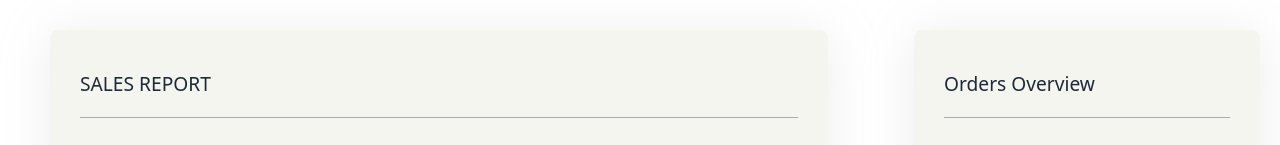
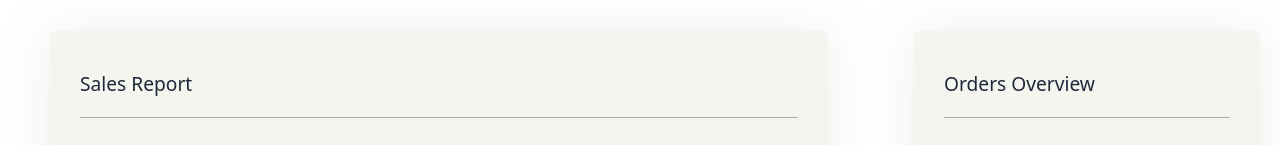
Before and after one commit to tripletens/GomerceFrontendAdmin, a React (Create React App) app: page /dashboard in a window 1280 px wide. Shown: the part 163-308 px from the top of the page. Built offline with nearby package versions, Linux system fonts and the light colour scheme.

Commit message:
capitalize SALES REPORT

```diff
--- a/src/components/salesreport/index.jsx
+++ b/src/components/salesreport/index.jsx
@@ -20,7 +20,7 @@ const SalesReportChart = () => {
   return (
     <>
       <div className="sales_report_box">
-        <h4 className="sales_report_header"> SALES REPORT </h4>
+        <h4 className="sales_report_header"> Sales Report </h4>
         <BasicTab item={tabOptions} />
       </div>
     </>
```
